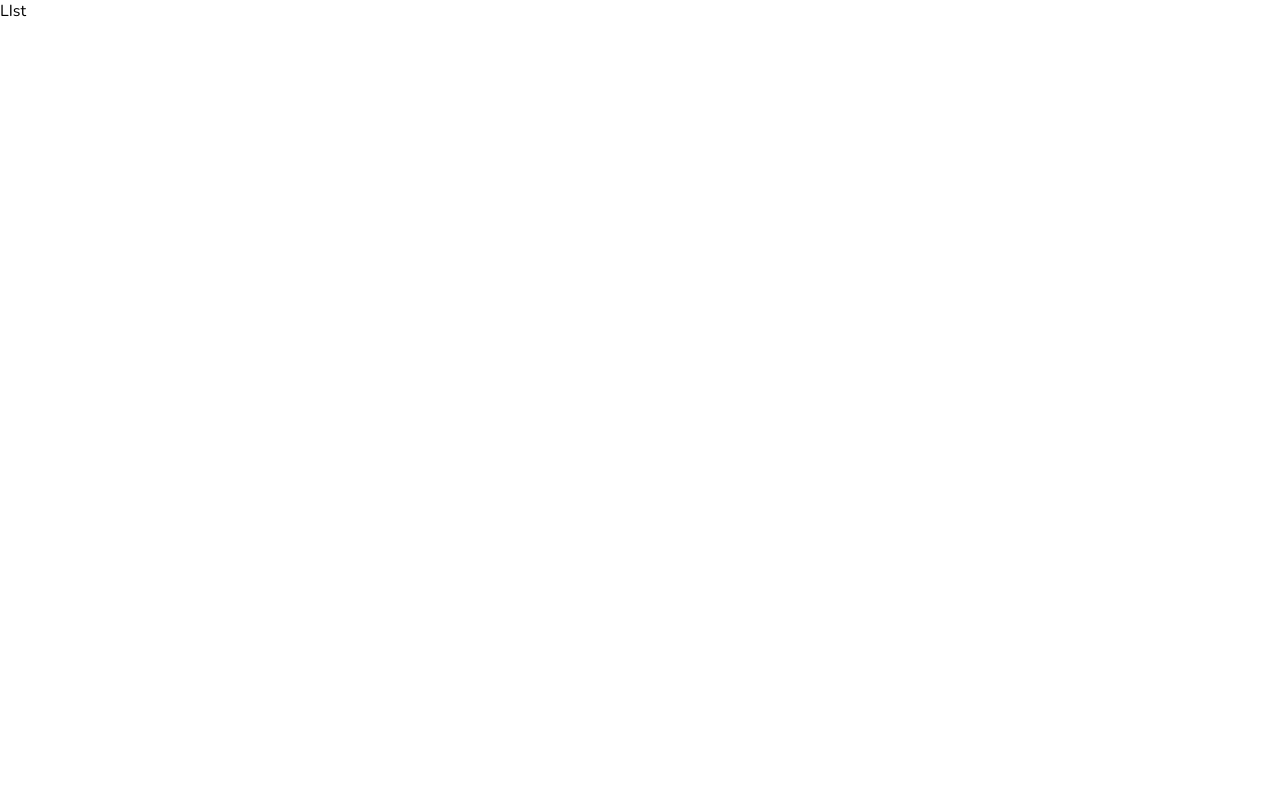
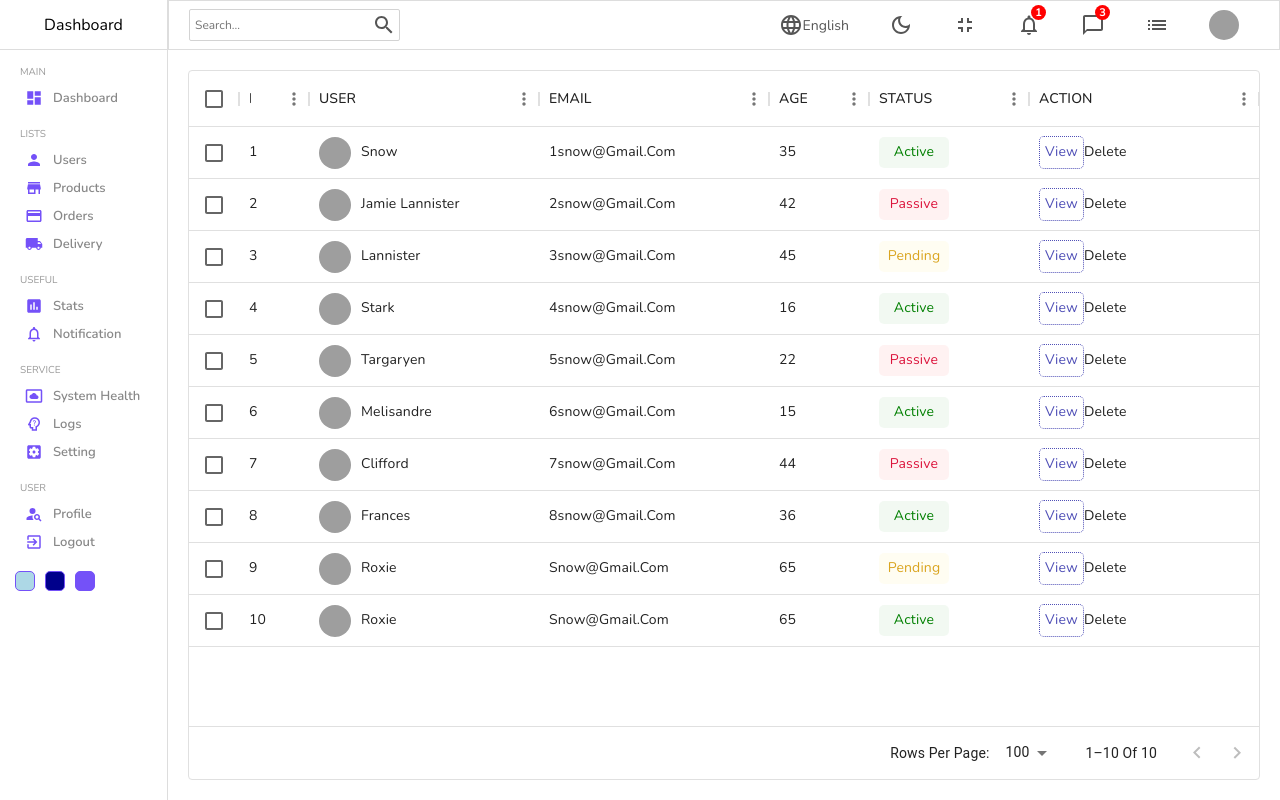
Before and after one commit to mohamad-nour-ali/Dashboard, a React (Create React App) app in the folder my-app/: page /users in a window 1280 px wide. Built offline with nearby package versions, Linux system fonts and the light colour scheme; grey boxes are pictures that could not be loaded.

Commit message:
UBDATE Dashboard

```diff
--- a/my-app/package.json
+++ b/my-app/package.json
@@ -7,6 +7,7 @@
     "@emotion/styled": "^11.11.0",
     "@mui/icons-material": "^5.15.12",
     "@mui/material": "^5.15.12",
+    "@mui/x-data-grid": "^6.19.6",
     "@testing-library/jest-dom": "^5.17.0",
     "@testing-library/react": "^13.4.0",
     "@testing-library/user-event": "^13.5.0",
--- /dev/null
+++ b/my-app/src/components/datatable/datatable.jsx
@@ -0,0 +1,36 @@
+import React from "react";
+import { DataGrid } from '@mui/x-data-grid';
+import { userColumns, userRows } from "../../datatablesource"
+import "./datatable.scss"
+
+
+
+const DataTable = () => {
+  const actionColumn = {
+    field: "action",
+    headerName: "ACTION",
+    width: 230,
+    renderCell: () => {
+      return (
+        <div className="cellAction">
+          <div className="viewButton">view</div>
+          <div className=" ">delete</div>
+        </div>
+      )
+    }
+  }
+  return (
+    <div className="datatable">
+      <DataGrid
+        className="datagrid"
+        rows={userRows}
+        columns={userColumns.concat(actionColumn)}
+        pageSize={9}
+        rowsPerPageOptions={[9]}
+        checkboxSelection
+      />
+    </div>
+  )
+}
+
+export default DataTable
--- /dev/null
+++ b/my-app/src/components/datatable/datatable.scss
@@ -0,0 +1,60 @@
+.datatable {
+    padding: 20px;
+    height: calc(100vh - 50px);
+
+    .cellWithImg {
+        display: flex;
+        align-items: center;
+
+        .cellImg {
+            width: 32px;
+            height: 32px;
+            object-fit: cover;
+            border-radius: 50%;
+            margin-right: 10px;
+        }
+    }
+
+    .cellWithStatus {
+        text-align: center;
+        padding: 5px;
+        border-radius: 5px;
+        width: 70px;
+
+        &.active {
+            background-color: rgba(0, 128, 0, 0.05);
+            color: green;
+        }
+
+        &.pending {
+            background-color: rgba(255, 217, 0, 0.05);
+            color: goldenrod;
+        }
+
+        &.passive {
+            background-color: rgba(255, 0, 0, 0.05);
+            color: crimson;
+        }
+    }
+
+    .cellAction {
+        display: flex;
+        align-items: center;
+
+        .deleteButton {
+            cursor: pointer;
+            padding: 5px;
+            border-radius: 5px;
+            color: red;
+            border: 1px dotted red;
+            margin-left: 10px;
+        }
+        .viewButton {
+            cursor: pointer;
+            padding: 5px;
+            border-radius: 5px;
+            color: rgb(80, 80, 183);
+            border: 1px dotted rgb(80, 80, 183);
+        }
+    }
+}
--- a/my-app/src/components/navbar/navbar.scss
+++ b/my-app/src/components/navbar/navbar.scss
@@ -35,7 +35,7 @@
         align-items: center;
         position: relative;
         cursor: pointer;
-        margin: 20px;
+        margin: 10px 20px;
         .counter {
           position: absolute;
           width: 15px;
--- /dev/null
+++ b/my-app/src/datatablesource.js
@@ -0,0 +1,117 @@
+export const userColumns = [
+  { field: "id", headerName: "ID", width: 70 }, {
+    field: "user", headerName: "USER", width: 230, renderCell: (parms) => {
+      return (
+        <div className="cellWithImg">
+          <img className="cellImg" src={parms.row.img} alt="avatar" />
+          {parms.row.username}
+        </div>
+      )
+    }
+  },
+
+  {
+    field: "email",
+    headerName: "EMAIL",
+    width: 230
+  },
+
+  {field: "age",
+   headerName: "AGE",
+    width: 100
+  },
+
+  {field: "status",
+   headerName: "STATUS",
+    width: 160,
+    renderCell: (parms) => {
+      return(
+        <div className={` cellWithStatus ${parms.row.status} `}>{`${parms.row.status}`}</div>
+      )
+    }
+  },
+]
+
+//temporary data
+export const userRows = [
+  {
+    id: 1,
+    username: "Snow",
+    img: "https://images.pexels.com/photos/1820770/pexels-photo-1820770.jpeg?auto=compress&cs=tinysrgb&dpr=2&w=500",
+    status: "active",
+    email: "1snow@gmail.com",
+    age: 35,
+  },
+  {
+    id: 2,
+    username: "Jamie Lannister",
+    img: "https://images.pexels.com/photos/1820770/pexels-photo-1820770.jpeg?auto=compress&cs=tinysrgb&dpr=2&w=500",
+    email: "2snow@gmail.com",
+    status: "passive",
+    age: 42,
+  },
+  {
+    id: 3,
+    username: "Lannister",
+    img: "https://images.pexels.com/photos/1820770/pexels-photo-1820770.jpeg?auto=compress&cs=tinysrgb&dpr=2&w=500",
+    email: "3snow@gmail.com",
+    status: "pending",
+    age: 45,
+  },
+  {
+    id: 4,
+    username: "Stark",
+    img: "https://images.pexels.com/photos/1820770/pexels-photo-1820770.jpeg?auto=compress&cs=tinysrgb&dpr=2&w=500",
+    email: "4snow@gmail.com",
+    status: "active",
+    age: 16,
+  },
+  {
+    id: 5,
+    username: "Targaryen",
+    img: "https://images.pexels.com/photos/1820770/pexels-photo-1820770.jpeg?auto=compress&cs=tinysrgb&dpr=2&w=500",
+    email: "5snow@gmail.com",
+    status: "passive",
+    age: 22,
+  },
+  {
+    id: 6,
+    username: "Melisandre",
+    img: "https://images.pexels.com/photos/1820770/pexels-photo-1820770.jpeg?auto=compress&cs=tinysrgb&dpr=2&w=500",
+    email: "6snow@gmail.com",
+    status: "active",
+    age: 15,
+  },
+  {
+    id: 7,
+    username: "Clifford",
+    img: "https://images.pexels.com/photos/1820770/pexels-photo-1820770.jpeg?auto=compress&cs=tinysrgb&dpr=2&w=500",
+    email: "7snow@gmail.com",
+    status: "passive",
+    age: 44,
+  },
+  {
+    id: 8,
+    username: "Frances",
+    img: "https://images.pexels.com/photos/1820770/pexels-photo-1820770.jpeg?auto=compress&cs=tinysrgb&dpr=2&w=500",
+    email: "8snow@gmail.com",
+    status: "active",
+    age: 36,
+  },
+  {
+    id: 9,
+    username: "Roxie",
+    img: "https://images.pexels.com/photos/1820770/pexels-photo-1820770.jpeg?auto=compress&cs=tinysrgb&dpr=2&w=500",
+    email: "snow@gmail.com",
+    status: "pending",
+    age: 65,
+  },
+  {
+    id: 10,
+    username: "Roxie",
+    img: "https://images.pexels.com/photos/1820770/pexels-photo-1820770.jpeg?auto=compress&cs=tinysrgb&dpr=2&w=500",
+    email: "snow@gmail.com",
+    status: "active",
+    age: 65,
+  },
+];
--- a/my-app/src/pages/list/list.jsx
+++ b/my-app/src/pages/list/list.jsx
@@ -1,10 +1,19 @@
 import React from "react";
-import "./list.css"
+import Sidebar from "../../components/sidebar/sidebar"
+import Navbar from "../../components/navbar/navbar"
+import DataTable from "../../components/datatable/datatable"
+import "./list.scss"
 
 const List = () => {
-    return(
-        <div> LIst</div>
-    )
+  return (
+    <div className="list">
+      <Sidebar />
+      <div className="listContainer">
+        <Navbar />
+        <DataTable />
+      </div>
+    </div>
+  )
 }
 
 export default List
--- /dev/null
+++ b/my-app/src/pages/list/list.scss
@@ -0,0 +1,8 @@
+.list {
+  display: flex;
+  width: 100%;
+
+  .listContainer {
+    flex: 6;
+  }
+}
```
Also changed, not shown: my-app/src/pages/list/list.css (deleted), 1 other file (tests, documents, lock files or other folders).
